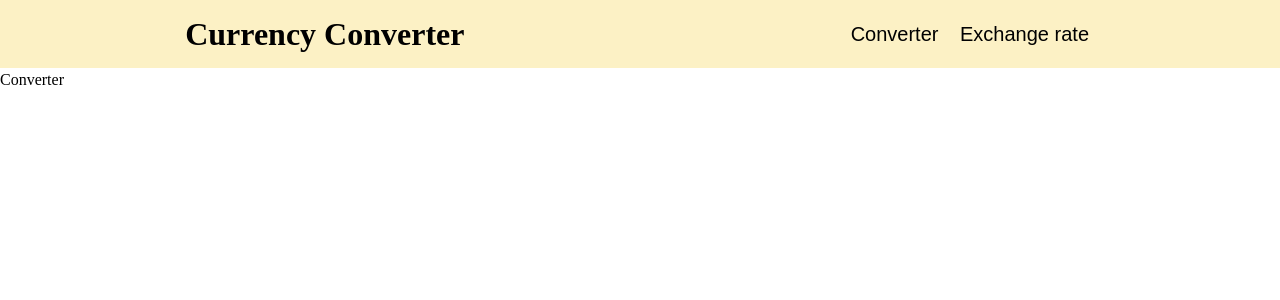
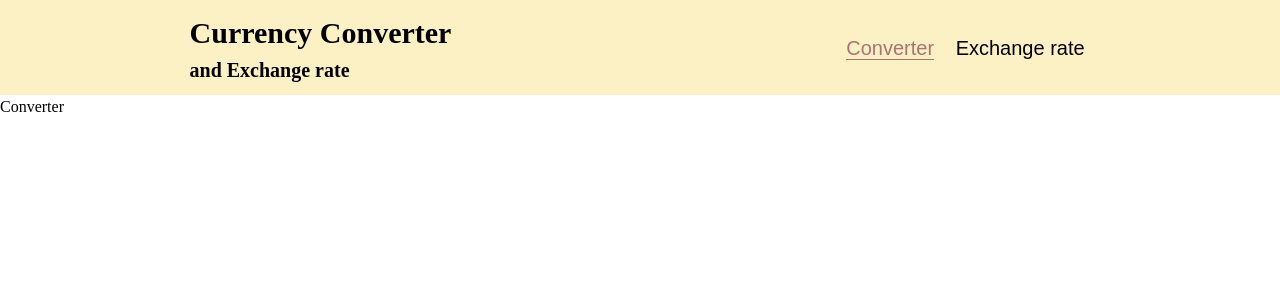
Before and after one commit to kirillApatski/currency-converter, a React (Create React App) app: page /#/converter in a window 1280 px wide. Shown: the top 300 px of the page. Built offline with nearby package versions, Linux system fonts and the light colour scheme.

Commit message:
refactoring changed Link to NavLink and add styles

```diff
--- a/src/components/Header/Header.module.scss
+++ b/src/components/Header/Header.module.scss
@@ -7,6 +7,14 @@
   align-items: center;
   gap: 10px;
   background-color: #fcf1c5;
+  h1 {
+    display: flex;
+    flex-direction: column;
+    font-size: 30px;
+    span {
+      font-size: 20px;
+    }
+  }
   .linkBox {
     width: 250px;
     display: flex;
@@ -16,6 +24,16 @@
     .link {
       font-size: 20px;
       font-family: sans-serif;
+      a {
+        transition: .5s;
+        &:hover {
+          color: #ad7373;
+        }
+      }
     }
   }
 }
+.active {
+  color: #ad7373;
+  border-bottom: 1px solid;
+}
--- a/src/components/Header/Header.tsx
+++ b/src/components/Header/Header.tsx
@@ -1,15 +1,15 @@
 import React from 'react';
 import styles from './Header.module.scss'
-import {Link} from "react-router-dom";
+import {NavLink} from "react-router-dom";
 import {PATH} from "../Pages/Pages";
 
 const Header = () => {
   return (
     <header className={styles.header}>
-      <h1>Currency Converter</h1>
+      <h1>Currency Converter <span>and Exchange rate</span></h1>
       <ul className={styles.linkBox}>
-        <li className={styles.link}><Link to={PATH.converter}>Converter</Link></li>
-        <li className={styles.link}><Link to={PATH.exchangeRate}>Exchange rate</Link></li>
+        <li className={styles.link}><NavLink className={({ isActive }) => isActive ? styles.active : ""} to={PATH.converter}>Converter</NavLink></li>
+        <li className={styles.link}><NavLink className={({ isActive }) => isActive ? styles.active : ""} to={PATH.exchangeRate}>Exchange rate</NavLink></li>
       </ul>
     </header>
   );
```
